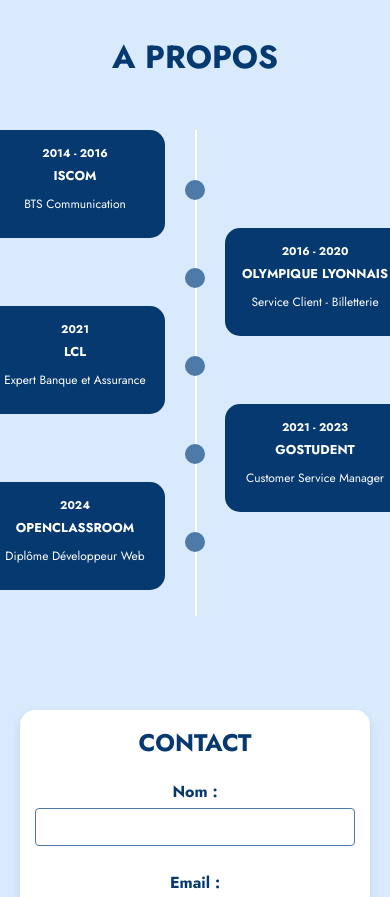
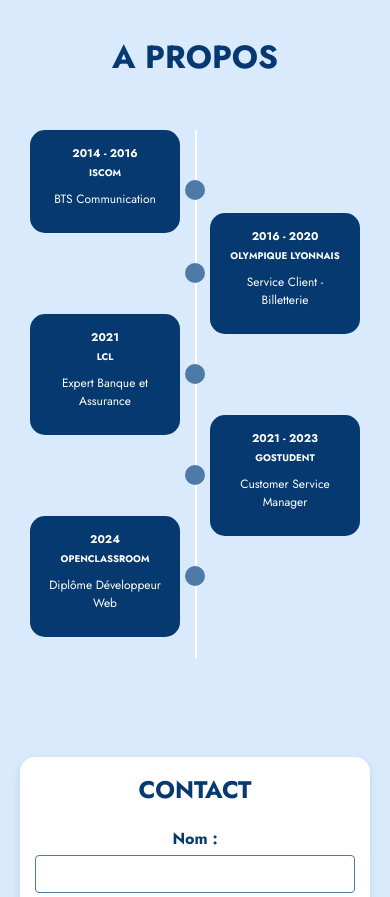
Before and after one commit to CamilleMichel69/Portfolio_1stVersion_ReactJS, a React (Vite) app in the folder Portfolio/: page / in a window 390 px wide. Shown: the part 2400-3297 px from the top of the page. Built offline with nearby package versions, Linux system fonts and the light colour scheme.

Commit message:
responsive about

```diff
--- a/Portfolio/src/style/components/about.scss
+++ b/Portfolio/src/style/components/about.scss
@@ -180,10 +180,6 @@
             margin-bottom: -50px;
         }
 
-        .timeline-card {
-            position: relative;
-        }
-
         .timeline-point {
             top: 0;
             left: 50%;
@@ -191,14 +187,25 @@
         }
 
         .timeline-card {
+            position: relative;
+            width: 150px;
+
+            h4 {
+                font-size: 0.6rem;
+            }
+
             &.top {
-                right: 120px;
+                right: 90px;
                 top: -50px;
             }
 
             &.bottom {
-                left: 120px;
-                top: -70px;
+                left: 90px;
+                top: -80px;
+            }
+
+            .missions li {
+                font-size: 0.6rem;
             }
         }
     }
```
